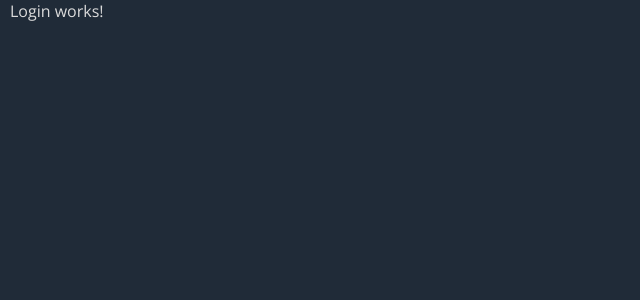
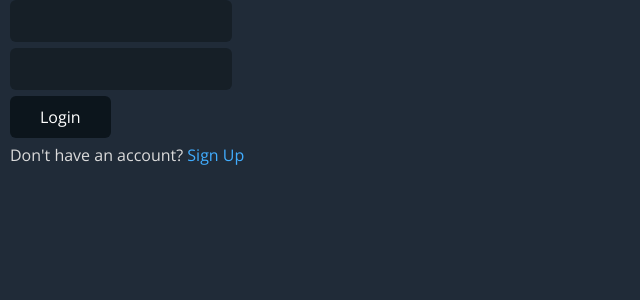
Before and after one commit to Accessib-lol-Team/Accessib.lol, a React (Create React App) app in the folder website/frontend/: page /login in a window 1280 px wide. Shown: the top 300 px of the page, without its empty margins (0-640 px from the left). Built offline with nearby package versions, Linux system fonts and the light colour scheme; a web font is replaced by a local one.

Commit message:
Set up bare-bones Login page skeleton

```diff
--- /dev/null
+++ b/website/frontend/src/components/AuthCard/AuthCard.jsx
@@ -0,0 +1,5 @@
+const AuthCard = (props) => {
+    return <section>{props.children}</section>;
+};
+
+export default AuthCard;
--- /dev/null
+++ b/website/frontend/src/components/AuthCard/index.jsx
@@ -0,0 +1,2 @@
+import AuthCard from "./AuthCard";
+export default AuthCard;
--- /dev/null
+++ b/website/frontend/src/components/AuthPage/AuthPage.jsx
@@ -0,0 +1,5 @@
+const AuthPage = (props) => {
+    return <main>{props.children}</main>;
+};
+
+export default AuthPage;
--- /dev/null
+++ b/website/frontend/src/components/AuthPage/index.jsx
@@ -0,0 +1,2 @@
+import AuthPage from "./AuthPage";
+export default AuthPage;
--- a/website/frontend/src/components/LoginForm/LoginForm.jsx
+++ b/website/frontend/src/components/LoginForm/LoginForm.jsx
@@ -1,12 +1,21 @@
-const LoginForm = () => {
+import AuthCard from "../AuthCard";
+
+const LoginForm = ({ handleLogInSubmit }) => {
     return (
-        <form>
-            <input type="email" />
+        <AuthCard>
+            <form
+                onSubmit={(e) => {
+                    e.preventDefault();
+                    handleLogInSubmit(e.target[0].value, e.target[1].value);
+                }}
+            >
+                <input type="email" />
 
-            <input type="password" />
+                <input type="password" />
 
-            <button type="submit">Login</button>
-        </form>
+                <button type="submit">Login</button>
+            </form>
+        </AuthCard>
     );
 };
 
--- a/website/frontend/src/pages/Login/Login.jsx
+++ b/website/frontend/src/pages/Login/Login.jsx
@@ -1,5 +1,34 @@
+import { useHistory, Link } from "react-router-dom";
+import AuthPage from "../../components/AuthPage";
+import LoginForm from "../../components/LoginForm";
+
 const Login = () => {
-    return <div>Login works!</div>;
+    const history = useHistory();
+
+    const logIn = async (email, password) => {
+        const data = {
+            email: email,
+            password: password,
+        };
+
+        if (data.accessToken) {
+            // write token to storage
+            history.push("/profile");
+        } else {
+            alert("Incorrect login credentials");
+        }
+    };
+
+    const handleLogInSubmit = (email, password) => {
+        logIn(email, password);
+    };
+
+    return (
+        <AuthPage>
+            <LoginForm handleLogInSubmit={handleLogInSubmit} />
+            Don't have an account? <Link to="signup">Sign Up</Link>
+        </AuthPage>
+    );
 };
 
 export default Login;
```
